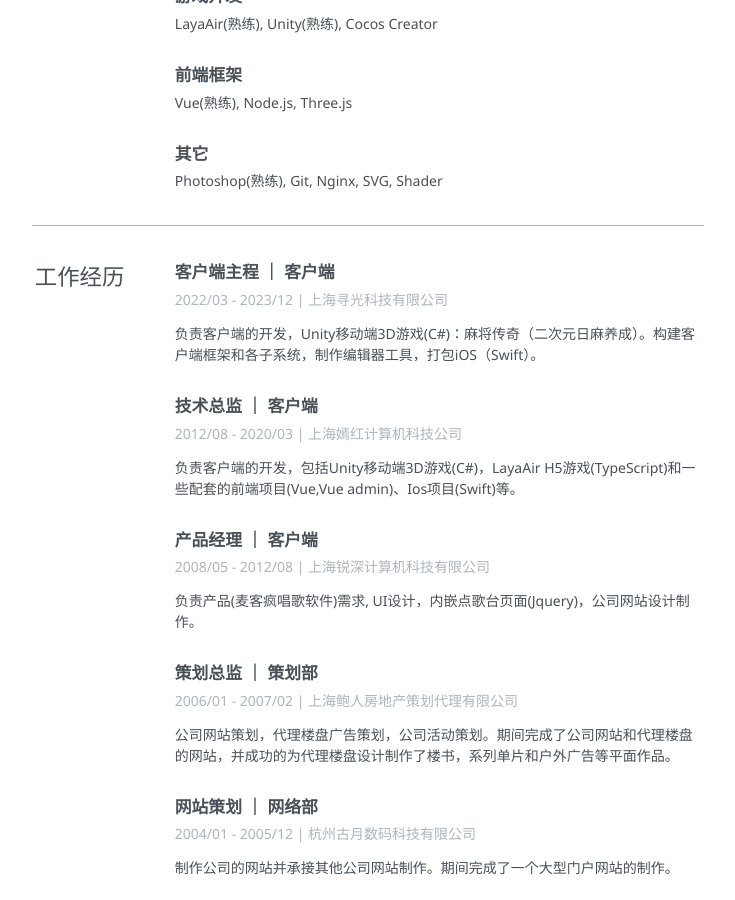
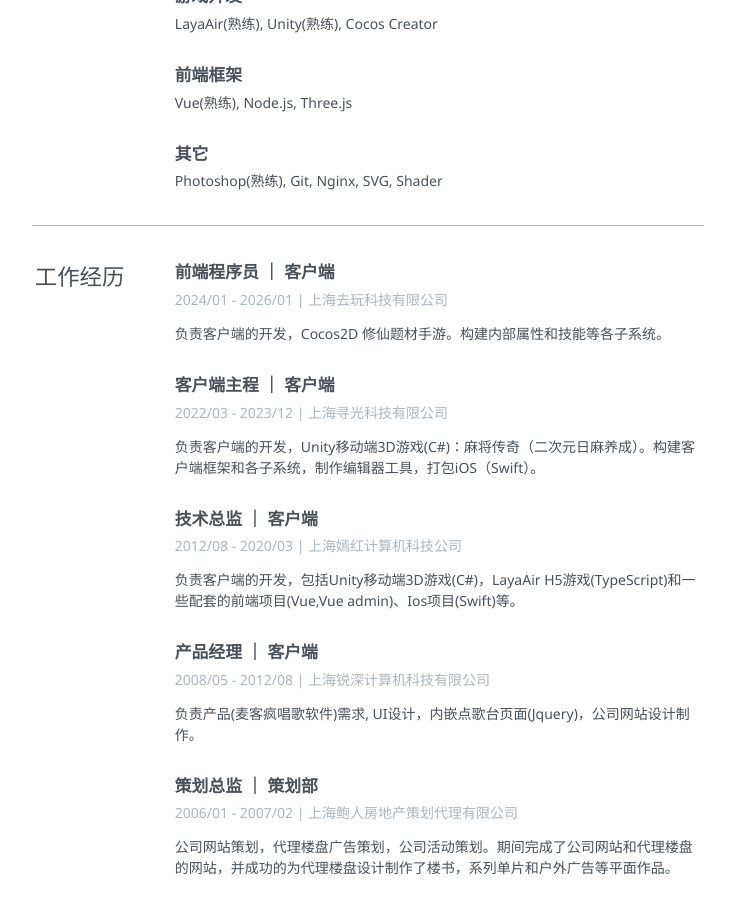
Before and after one commit to odierobin/Resume, a Jekyll site: the page built from index.markdown, in a window 1280 px wide and 900 px high, scrolled down 565 px. Shown: the whole window, without its empty margins (272-1007 px from the left). Built offline with Jekyll 4.4.1, drawn with Linux system fonts in a browser that asks for light colours.

Commit message:
更新zhcn

```diff
--- a/_data/resume_zhcn.yml
+++ b/_data/resume_zhcn.yml
@@ -31,6 +31,11 @@ skills:
   - title: "其它"
     items: "Photoshop(熟练), Git, Nginx, SVG, Shader"
 experience:
+  - title: "前端程序员 ｜ 客户端"
+    duration: "2024/01 - 2026/01"
+    company: "上海去玩科技有限公司"
+    description: >
+      负责客户端的开发，Cocos2D 修仙题材手游。构建内部属性和技能等各子系统。
   - title: "客户端主程 ｜ 客户端"
     duration: "2022/03 - 2023/12"
     company: "上海寻光科技有限公司"
```
